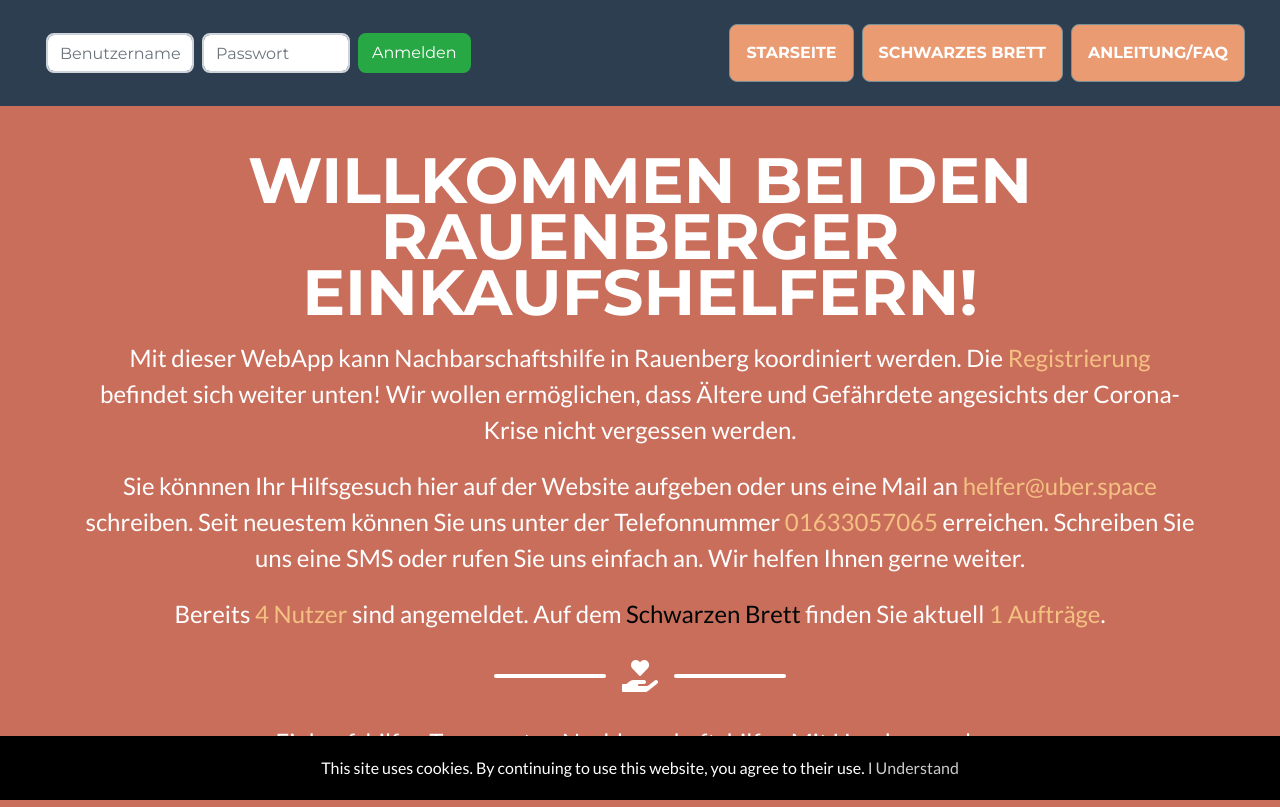
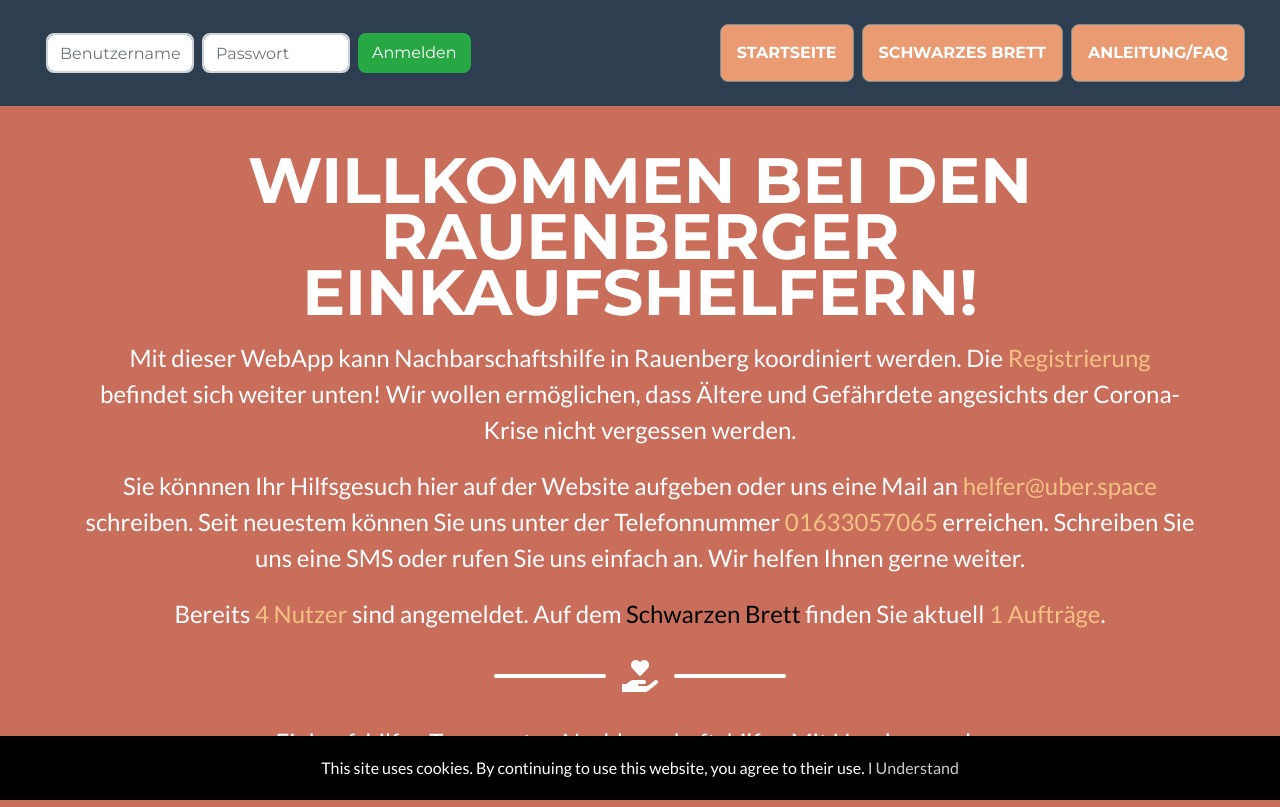
Before and after one commit to SYoy/voluntary_grocery_shopping, a Django app: page / in a window 1280 px wide. Shown: the top 807 px of the page. Run offline with Django 3.2, Linux system fonts and the light colour scheme; data comes from the database, SQL or seed files in the repository; some libraries are stand-ins or nearby versions.

Commit message:
Startseite bug

```diff
--- a/EinkaufsApp/templates/app/inWork.html
+++ b/EinkaufsApp/templates/app/inWork.html
@@ -187,7 +187,7 @@ function showAccepted() {
       <div class="collapse navbar-collapse" id="navbarResponsive">
         <ul class="navbar-nav ml-auto">
           <li class="nav-item mx-0 mx-lg-1">
-            <a class="nav-link py-3 px-0 px-lg-3 rounded js-scroll-trigger text-center" style="background: #eb9b72; border: 1px solid #798f96" href="{% url 'start' %}">Starseite</a>
+            <a class="nav-link py-3 px-0 px-lg-3 rounded js-scroll-trigger text-center" style="background: #eb9b72; border: 1px solid #798f96" href="{% url 'start' %}">Startseite</a>
           </li>
             {% if user.is_authenticated %}
               <li class="nav-item mx-0 mx-lg-1">
--- a/EinkaufsApp/templates/base.html
+++ b/EinkaufsApp/templates/base.html
@@ -92,7 +92,7 @@
       <div class="collapse navbar-collapse" id="navbarResponsive">
         <ul class="navbar-nav ml-auto">
           <li class="nav-item mx-0 mx-lg-1">
-            <a class="nav-link py-3 px-0 px-lg-3 rounded js-scroll-trigger text-center" style="background: #eb9b72; border: 1px solid #798f96" href="{% url 'start' %}">Starseite</a>
+            <a class="nav-link py-3 px-0 px-lg-3 rounded js-scroll-trigger text-center" style="background: #eb9b72; border: 1px solid #798f96" href="{% url 'start' %}">Startseite</a>
           </li>
             {% if user.is_authenticated %}
               <li class="nav-item mx-0 mx-lg-1">
--- a/EinkaufsApp/templates/base_less.html
+++ b/EinkaufsApp/templates/base_less.html
@@ -82,7 +82,7 @@
       <div class="collapse navbar-collapse" id="navbarResponsive">
         <ul class="navbar-nav ml-auto">
           <li class="nav-item mx-0 mx-lg-1">
-            <a class="nav-link py-3 px-0 px-lg-3 rounded js-scroll-trigger text-center" style="background: #eb9b72; border: 1px solid #798f96" href="{% url 'start' %}">Starseite</a>
+            <a class="nav-link py-3 px-0 px-lg-3 rounded js-scroll-trigger text-center" style="background: #eb9b72; border: 1px solid #798f96" href="{% url 'start' %}">Startseite</a>
           </li>
             {% if user.is_authenticated %}
               <li class="nav-item mx-0 mx-lg-1">
```
